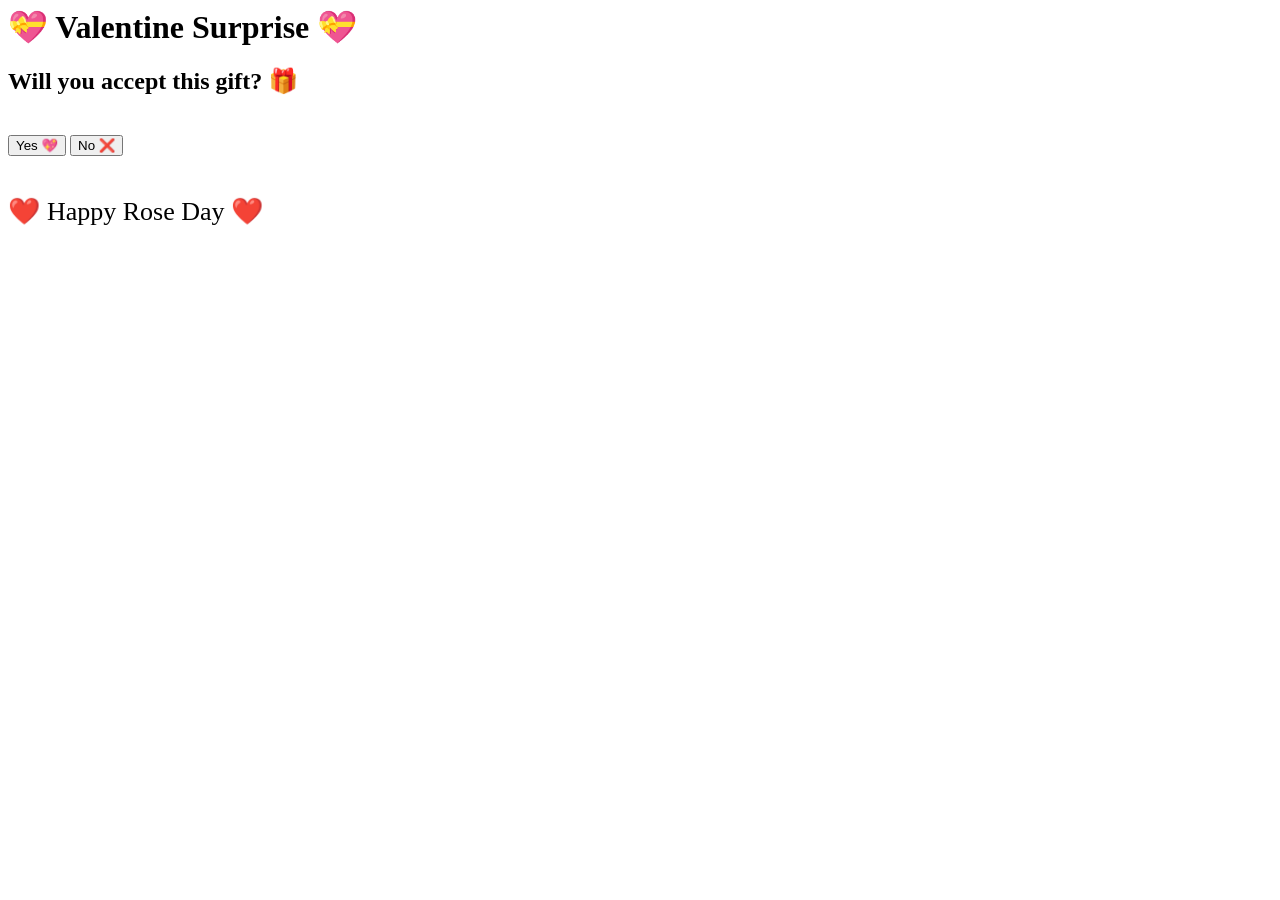
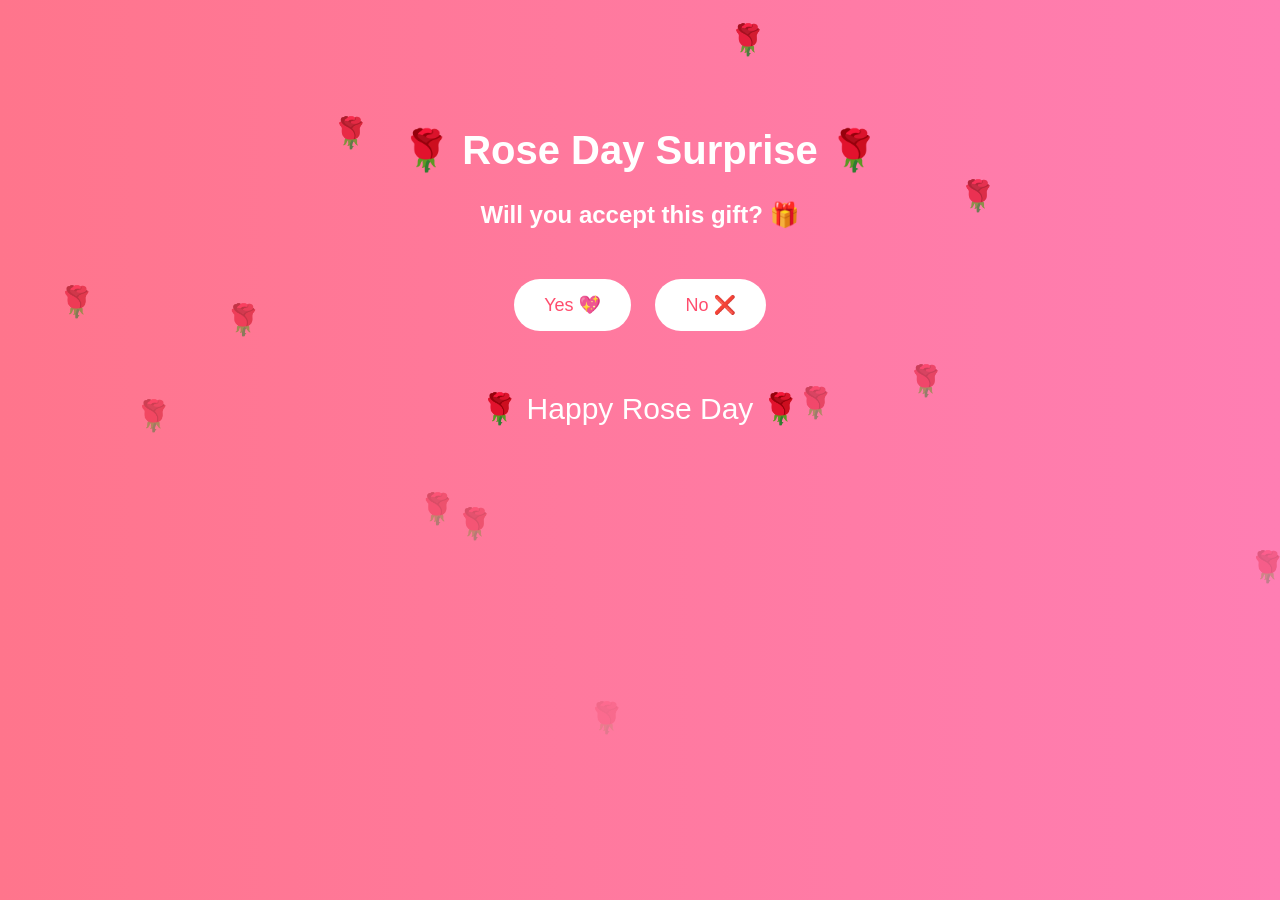
Before and after one commit to EhackerSupreme/valentines-surprise, a plain HTML site: page index.html in a window 1280 px wide. Both pictures are taken after a click on the button "Yes 💖". Before the commit the page ends 800 px from the top, so only its background shows below. Drawn offline with Linux system fonts and the light colour scheme.

Commit message:
Update index.html

```diff
--- a/index.html
+++ b/index.html
@@ -1,20 +1,97 @@
+<!DOCTYPE html>
+<html lang="en">
+<head>
+    <meta charset="UTF-8">
+    <title> Surprise 🌹</title>
+
+    <style>
+        body {
+            margin: 0;
+            height: 100vh;
+            background: linear-gradient(to right, #ff758c, #ff7eb3);
+            font-family: Arial, sans-serif;
+            text-align: center;
+            padding-top: 100px;
+            color: white;
+            overflow: hidden;
+        }
+
+        h1 {
+            font-size: 40px;
+        }
+
+        h2 {
+            margin-top: 20px;
+        }
+
+        #buttons {
+            margin-top: 40px;
+        }
+
+        button {
+            background-color: white;
+            color: #ff4d6d;
+            border: none;
+            padding: 15px 30px;
+            font-size: 18px;
+            border-radius: 30px;
+            cursor: pointer;
+            margin: 10px;
+        }
+
+        #message {
+            display: none;
+            margin-top: 50px;
+            font-size: 30px;
+            animation: fadeIn 1s ease-in-out;
+        }
+
+        @keyframes fadeIn {
+            from { opacity: 0; transform: scale(0.9); }
+            to { opacity: 1; transform: scale(1); }
+        }
+
+        /* Falling rose animation */
+        .rose {
+            position: fixed;
+            top: -50px;
+            font-size: 30px;
+            animation: fall linear infinite;
+            pointer-events: none;
+        }
+
+        @keyframes fall {
+            from {
+                transform: translateY(-50px);
+                opacity: 1;
+            }
+            to {
+                transform: translateY(110vh);
+                opacity: 0;
+            }
+        }
+    </style>
+</head>
+
 <body>
 
-    <h1>💝 Valentine Surprise 💝</h1>
+    <h1>🌹 Rose Day Surprise 🌹</h1>
     <h2>Will you accept this gift? 🎁</h2>
 
-    <div style="margin-top:40px;">
+    <div id="buttons">
         <button onclick="yesClicked()">Yes 💖</button>
         <button id="noBtn">No ❌</button>
     </div>
 
-    <div id="message" style="display:none; margin-top:40px; font-size:26px;">
-        ❤️ Happy Rose Day ❤️
+    <div id="message">
+        🌹 Happy Rose Day 🌹
     </div>
 
     <script>
         const noBtn = document.getElementById("noBtn");
+        const message = document.getElementById("message");
 
+        // No button runs away
         noBtn.addEventListener("mouseover", () => {
             const x = Math.random() * (window.innerWidth - 150);
             const y = Math.random() * (window.innerHeight - 100);
@@ -24,9 +101,29 @@
             noBtn.style.top = y + "px";
         });
 
+        // Show message when Yes clicked
         function yesClicked() {
-            document.getElementById("message").style.display = "block";
+            message.style.display = "block";
         }
+
+        // Falling roses
+        function createRose() {
+            const rose = document.createElement("div");
+            rose.classList.add("rose");
+            rose.innerHTML = "🌹";
+
+            rose.style.left = Math.random() * window.innerWidth + "px";
+            rose.style.animationDuration = (3 + Math.random() * 3) + "s";
+
+            document.body.appendChild(rose);
+
+            setTimeout(() => {
+                rose.remove();
+            }, 6000);
+        }
+
+        setInterval(createRose, 500);
     </script>
 
 </body>
+</html>
```
